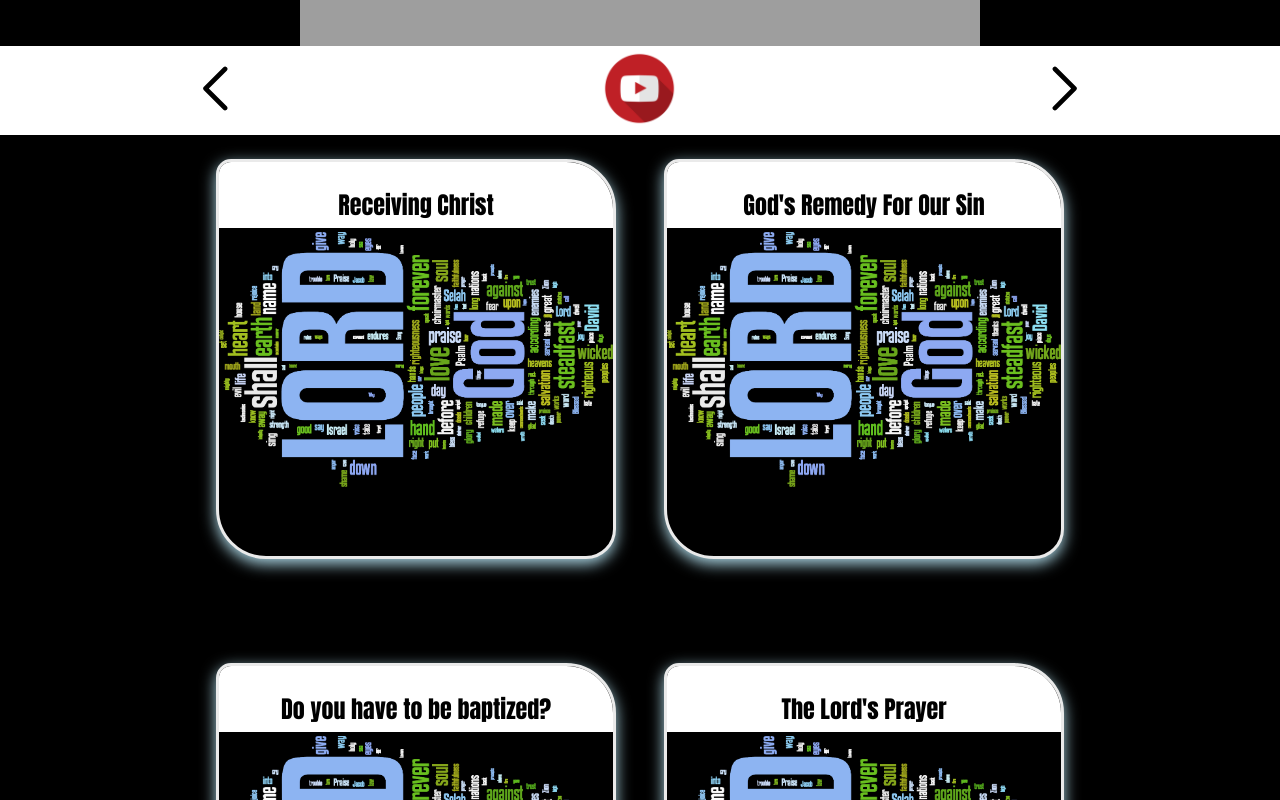
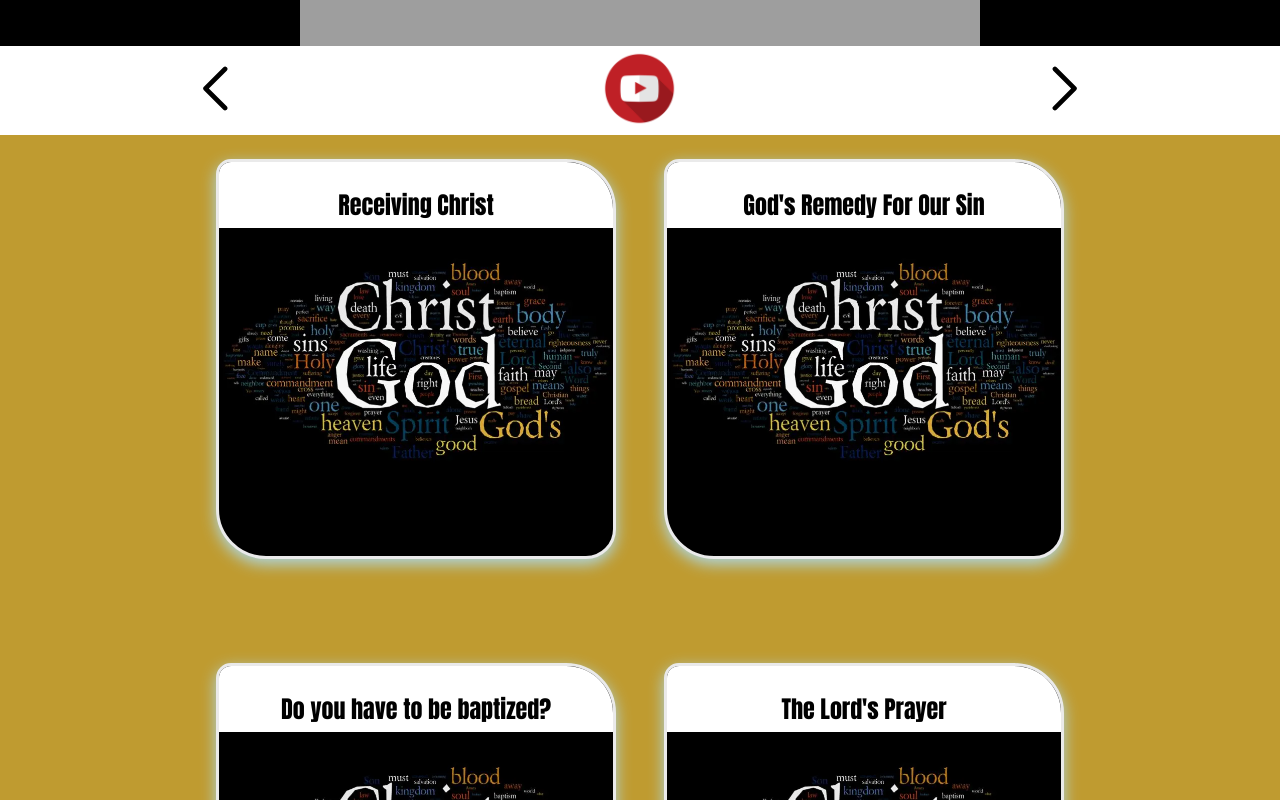
Before and after one commit to jnutt367/salvation-guide, a Next.js app: page / in a window 1280 px wide. Shown: the part 420-1220 px from the top of the page. Built offline with nearby package versions, Linux system fonts and the light colour scheme; grey boxes are pictures that could not be loaded.

Commit message:
Update Home.module.css

```diff
--- a/styles/Home.module.css
+++ b/styles/Home.module.css
@@ -276,7 +276,7 @@
 }
 
 .grid {
-    background-color: black;
+    background-color: #bf9b30;
     color: black;
     display: flex;
     align-items: center;
@@ -308,7 +308,7 @@
 }
 
 .card {
-    background-image: url(/receiving_christ.png);
+    background-image: url(/wordle-christ_is_god.webp);
     background-repeat: no-repeat;
     background-position: center;
     background-position-x: center;
```
